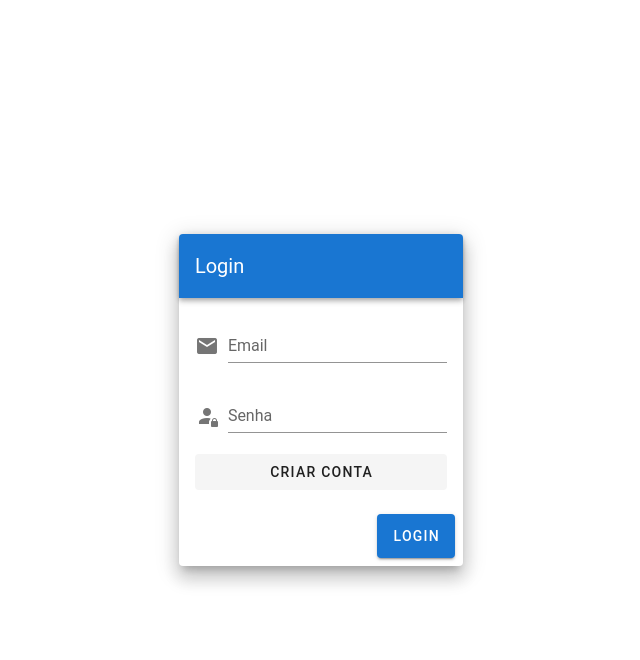
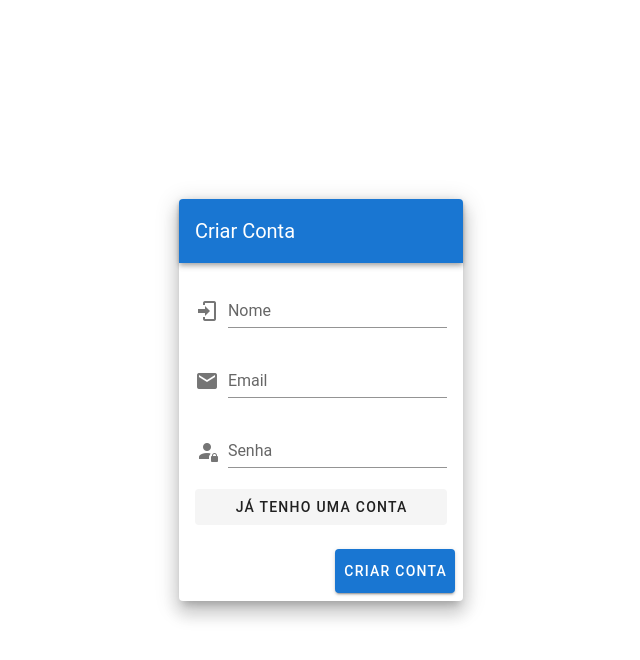
Before and after one commit to dhnasci/vue-nova-casa, a Vue app: page /login in a window 1280 px wide. Both pictures are taken after a click on the button "CRIAR CONTA". Shown: the top 660 px of the page, without its empty margins (319-959 px from the left). Built offline with nearby package versions, Linux system fonts and the light colour scheme.

Commit message:
User register

```diff
--- a/src/views/Login.vue
+++ b/src/views/Login.vue
@@ -4,10 +4,16 @@
             <v-flex xs12 sm6 md4 lg3>
                 <v-card class="elevation-12">
                     <v-toolbar color="primary" dark>
-                        <v-toolbar-title>Login</v-toolbar-title>
+                        <v-toolbar-title>{{textos.toolbar}}</v-toolbar-title>
                     </v-toolbar>
                     <v-card-text>
                         <v-form>
+                            <v-text-field v-if="!isLogin"
+                             prepend-icon="mdi-login"
+                                name="name"
+                                label="Nome"
+                                type="text">
+                            </v-text-field>
                             <v-text-field prepend-icon="mdi-email"
                                 name="email"
                                 label="Email"
@@ -20,11 +26,16 @@
                             </v-text-field>
 
                         </v-form>
-                        <v-btn block depressed> Criar conta</v-btn>
+                        <v-btn
+                            block
+                            depressed
+                            @click="isLogin = !isLogin"> {{textos.button}}</v-btn>
                     </v-card-text>
                     <v-card-actions>
                         <v-spacer></v-spacer>
-                        <v-btn color="primary" large> Login </v-btn>
+                        <v-btn
+                            color="primary"
+                            large @click="submit()"> {{textos.toolbar}} </v-btn>
                     </v-card-actions>
                 </v-card>
             </v-flex>
@@ -35,6 +46,30 @@
 <script>
 
 export default {
-  name: 'App'
+  name: 'Login',
+  data: () => ({
+        isLogin: true,
+        user: {
+            name: '',
+            email: '',
+            password: ''
+        }
+  }),
+  computed: {
+      textos(){
+          return this.isLogin
+          ? { toolbar: 'Login', button: 'Criar Conta'}
+          : { toolbar: 'Criar Conta', button: 'Já tenho uma conta'}
+      }
+  },
+  methods: {
+      log() {
+          console.log('Vuelidate: ', this.$v)
+      },
+      submit() {
+          console.log('Usuário: ', this.user)
+      }
+
+  }
 };
 </script>
```
